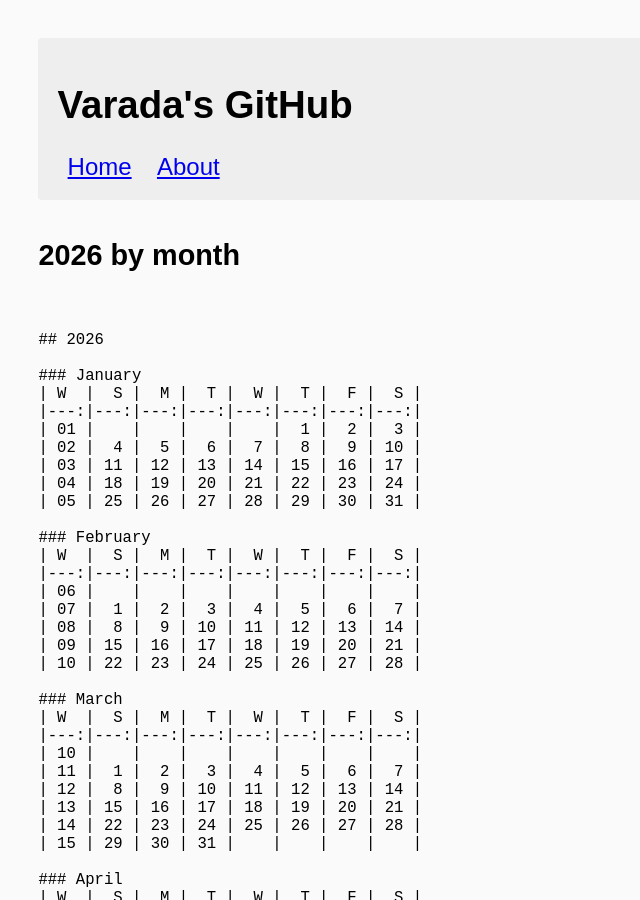
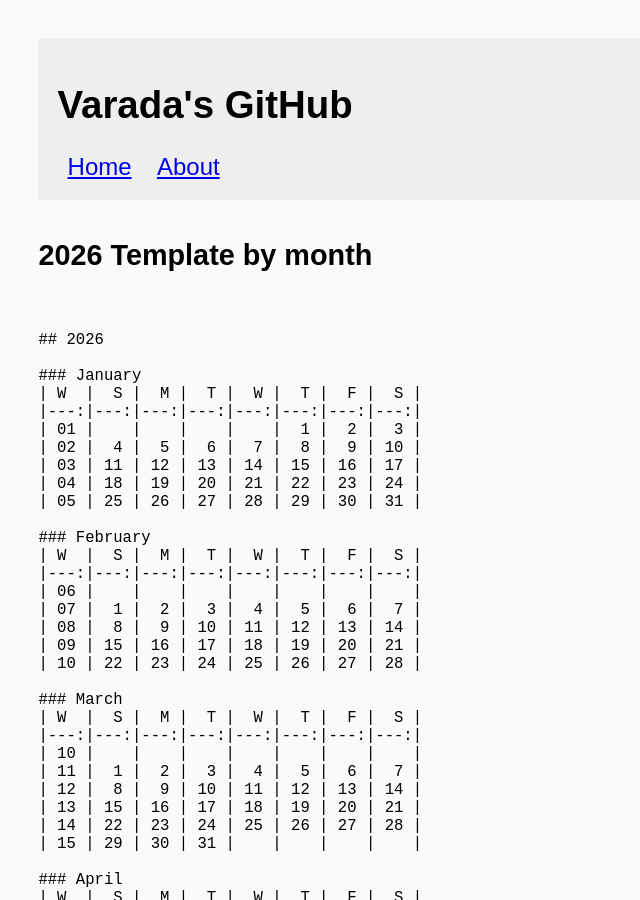
Before and after one commit to ivarada/ivarada.github.io, a Jekyll site: the page built from calendar/calendar-m-2026.md, in a window 1280 px wide and 900 px high. Shown: the whole window, without its empty margins (0-640 px from the left). Built offline with Jekyll 4.4.1, drawn with Linux system fonts in a browser that asks for light colours.

Commit message:
Update calendar-m-2026.md

```diff
--- a/calendar/calendar-m-2026.md
+++ b/calendar/calendar-m-2026.md
@@ -1,9 +1,9 @@
 ---
-title: 2026 by month
+title: 2026 Template by month
 layout: default
 ---
 
-## 2026 by month
+## 2026 Template by month
 
 <pre>
   <code>
```
